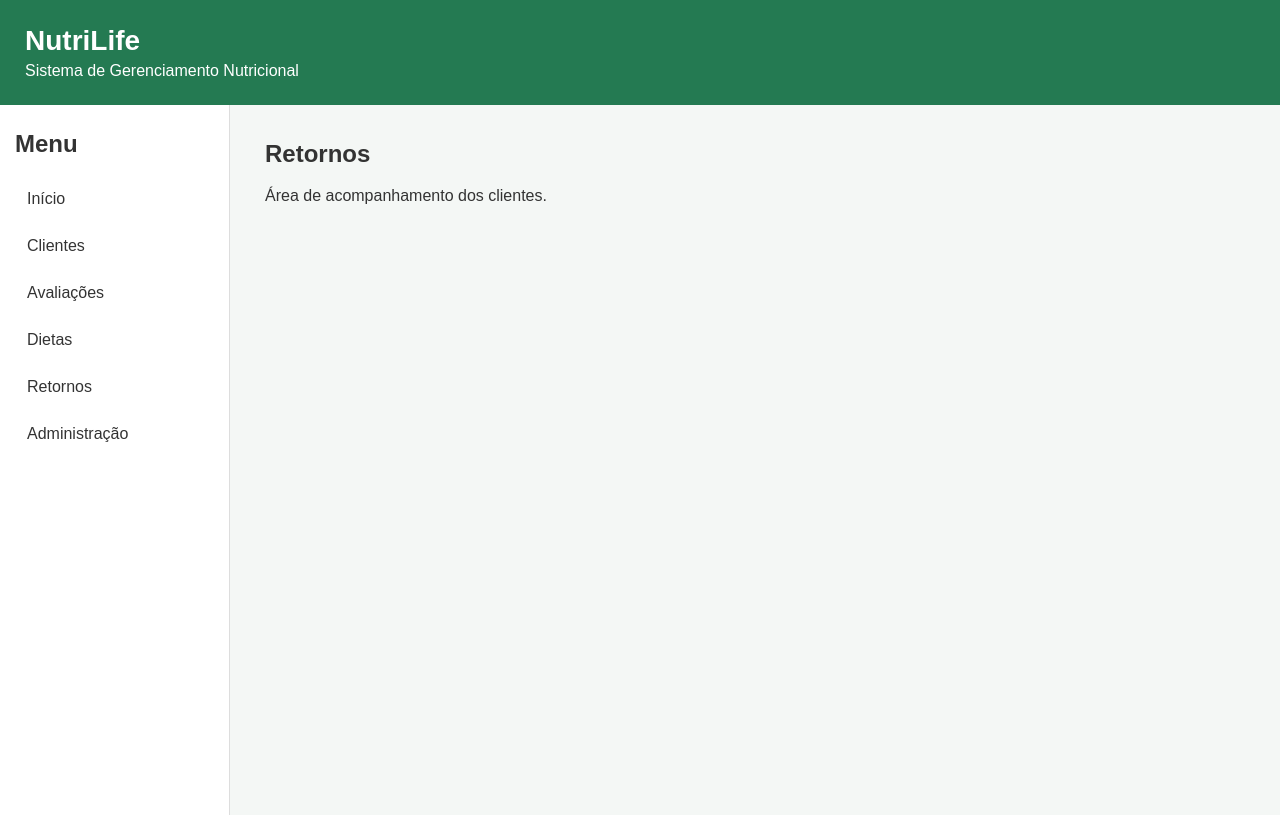
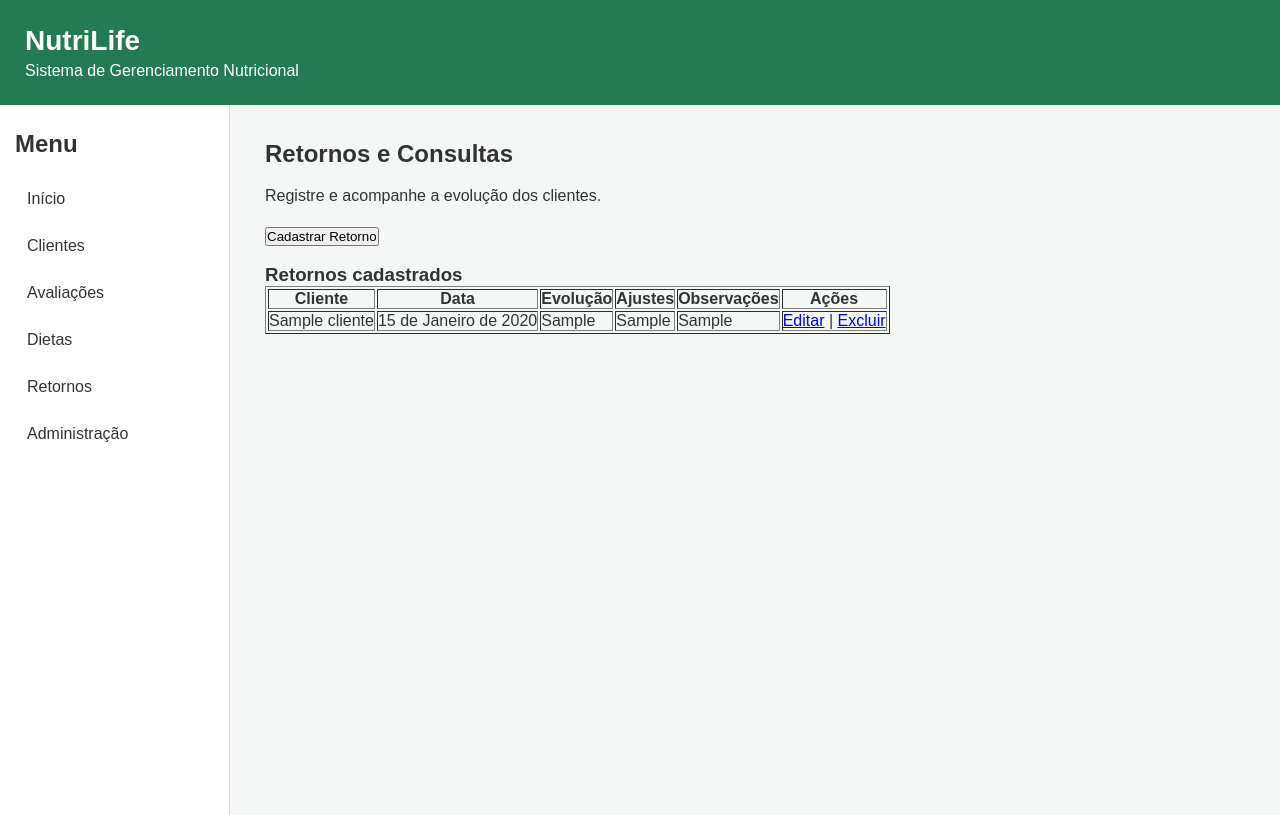
Before and after one commit to Organizacao-TEL/NutriLife, a Django app: page /retornos/ in a window 1280 px wide. Run offline with Django 5.2, Linux system fonts and the light colour scheme; tables that the repository leaves empty hold one stand-in row (values such as "Sample post").

Commit message:
Implementa gerenciamento de retornos

```diff
--- a/core/templates/core/retornos.html
+++ b/core/templates/core/retornos.html
@@ -1,6 +1,54 @@
 {% extends 'core/base.html' %}
 
 {% block conteudo %}
-    <h2>Retornos</h2>
-    <p>Área de acompanhamento dos clientes.</p>
+
+<h2>Retornos e Consultas</h2>
+
+<p>Registre e acompanhe a evolução dos clientes.</p>
+
+<br>
+
+<a href="{% url 'cadastrar_retorno' %}">
+    <button type="button">Cadastrar Retorno</button>
+</a>
+
+<br><br>
+
+<h3>Retornos cadastrados</h3>
+
+{% if retornos %}
+
+<table border="1" cellpadding="10">
+    <tr>
+        <th>Cliente</th>
+        <th>Data</th>
+        <th>Evolução</th>
+        <th>Ajustes</th>
+        <th>Observações</th>
+        <th>Ações</th>
+    </tr>
+
+    {% for retorno in retornos %}
+    <tr>
+        <td>{{ retorno.cliente.nome }}</td>
+        <td>{{ retorno.data }}</td>
+        <td>{{ retorno.evolucao }}</td>
+        <td>{{ retorno.ajustes }}</td>
+        <td>{{ retorno.observacoes }}</td>
+        <td>
+            <a href="{% url 'editar_retorno' retorno.id %}">Editar</a>
+            |
+            <a href="{% url 'excluir_retorno' retorno.id %}">Excluir</a>
+        </td>
+    </tr>
+    {% endfor %}
+
+</table>
+
+{% else %}
+
+<p>Nenhum retorno cadastrado ainda.</p>
+
+{% endif %}
+
 {% endblock %}
--- a/core/urls.py
+++ b/core/urls.py
@@ -21,4 +21,7 @@ urlpatterns = [
     path('dietas/excluir/<int:id>/', views.excluir_dieta, name='excluir_dieta'),
 
     path('retornos/', views.retornos, name='retornos'),
+    path('retornos/cadastrar/', views.cadastrar_retorno, name='cadastrar_retorno'),
+    path('retornos/editar/<int:id>/', views.editar_retorno, name='editar_retorno'),
+    path('retornos/excluir/<int:id>/', views.excluir_retorno, name='excluir_retorno'),
 ]
--- a/core/views.py
+++ b/core/views.py
@@ -1,6 +1,6 @@
 from django.shortcuts import render, redirect
-from .models import Cliente, Avaliacao, Dieta
-from .forms import ClienteForm, AvaliacaoForm, DietaForm
+from .models import Cliente, Avaliacao, Dieta, Retorno
+from .forms import ClienteForm, AvaliacaoForm, DietaForm, RetornoForm
 
 def inicio(request):
     return render(request, 'core/inicio.html')
@@ -166,3 +166,42 @@ def historico_cliente(request, id):
         'dietas': dietas,
         'retornos': retornos
     })
+def retornos(request):
+    lista_retornos = Retorno.objects.all()
+    return render(request, 'core/retornos.html', {'retornos': lista_retornos})
+
+
+def cadastrar_retorno(request):
+    if request.method == 'POST':
+        form = RetornoForm(request.POST)
+        if form.is_valid():
+            form.save()
+            return redirect('retornos')
+    else:
+        form = RetornoForm()
+
+    return render(request, 'core/form_retorno.html', {'form': form})
+
+
+def editar_retorno(request, id):
+    retorno = Retorno.objects.get(id=id)
+
+    if request.method == 'POST':
+        form = RetornoForm(request.POST, instance=retorno)
+        if form.is_valid():
+            form.save()
+            return redirect('retornos')
+    else:
+        form = RetornoForm(instance=retorno)
+
+    return render(request, 'core/form_retorno.html', {'form': form})
+
+
+def excluir_retorno(request, id):
+    retorno = Retorno.objects.get(id=id)
+
+    if request.method == 'POST':
+        retorno.delete()
+        return redirect('retornos')
+
+    return render(request, 'core/excluir_retorno.html', {'retorno': retorno})
```
Also changed, not shown: core/forms.py (+7 -1 lines), core/templates/core/excluir_retorno.html (added, +21 -0 lines), core/templates/core/form_retorno.html (added, +17 -0 lines).
